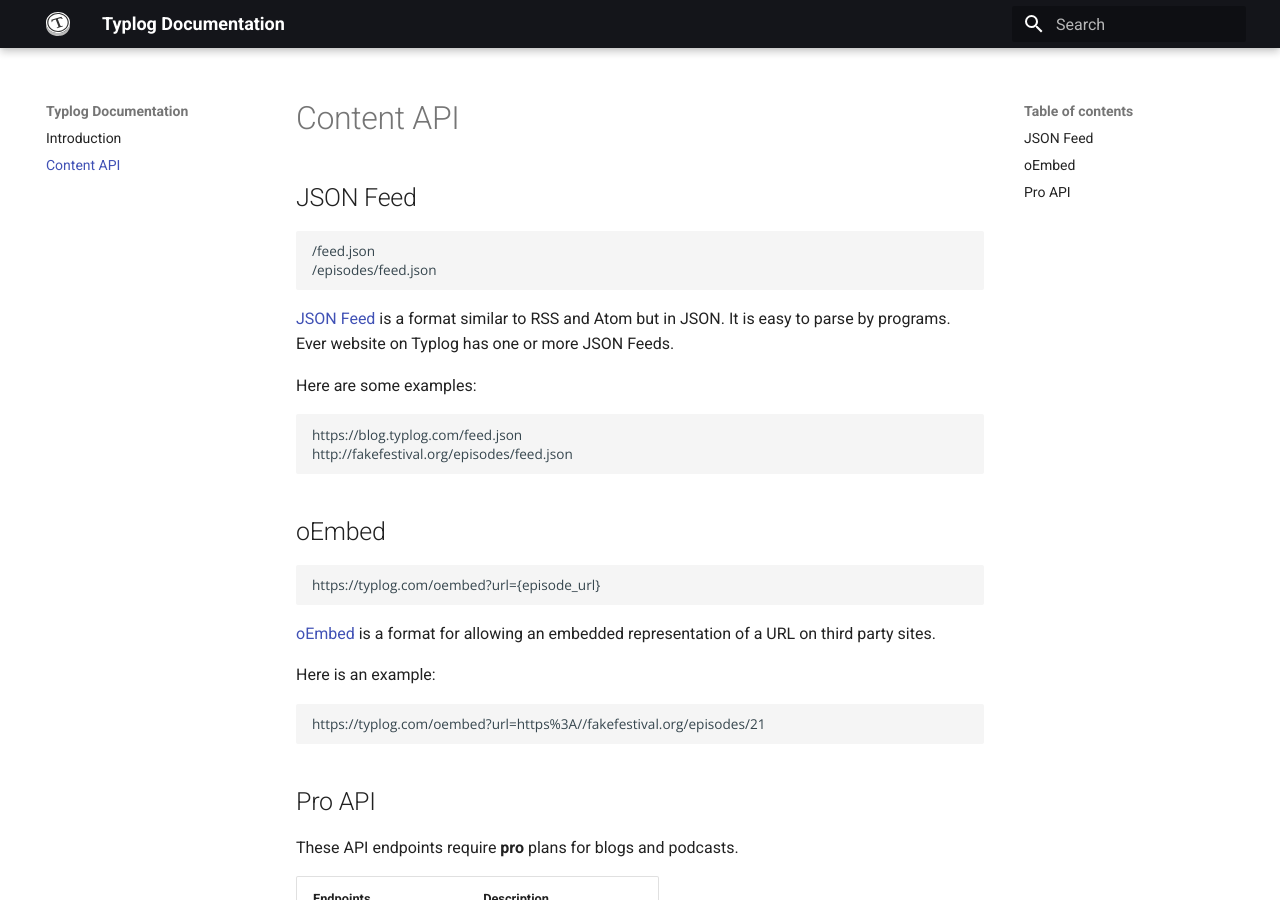
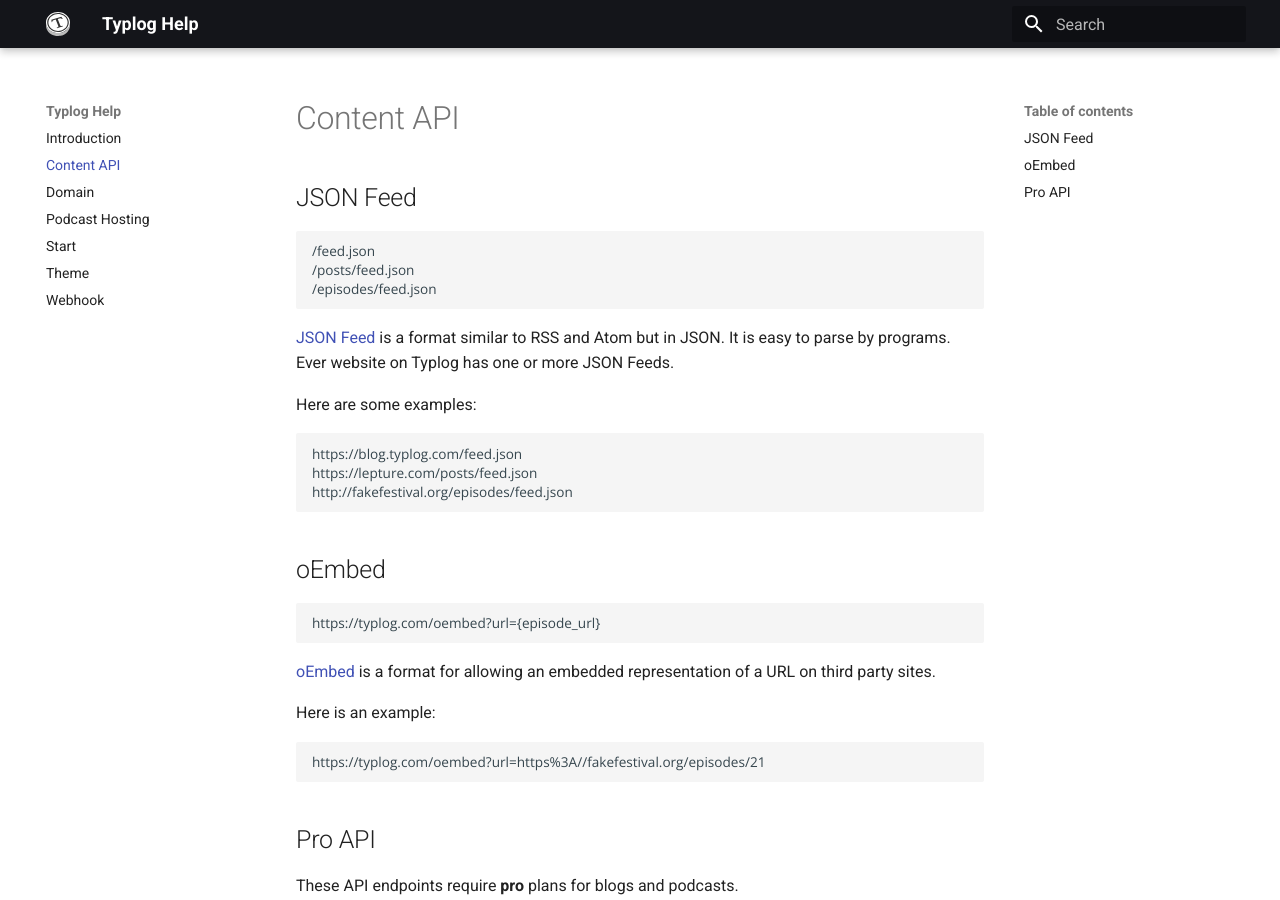
Before and after one commit to typlog/docs, an MkDocs documentation site: the page built from docs/content-api.md, in a window 1280 px wide and 900 px high. Built offline with MkDocs 1.6.1 and Material for MkDocs 9.7.7, drawn with Linux system fonts in a browser that asks for light colours.

Commit message:
prepare files for documentation

````diff
--- a/docs/content-api.md
+++ b/docs/content-api.md
@@ -11,6 +11,7 @@
 
 ```
 /feed.json
+/posts/feed.json
 /episodes/feed.json
 ```
 
@@ -22,6 +23,7 @@
 
 ```
 https://blog.typlog.com/feed.json
+https://lepture.com/posts/feed.json
 http://fakefestival.org/episodes/feed.json
 ```
 
--- a/mkdocs.yml
+++ b/mkdocs.yml
@@ -1,4 +1,4 @@
-site_name: Typlog Documentation
+site_name: Typlog Help
 theme:
   name: material
   palette:
````
Also changed, not shown: other parts of docs/content-api.md (+1 -1 lines), docs/podcast.md (added, +6 -0 lines), docs/theme.md (added, +36 -0 lines), docs/domain.md (added), docs/start.md (added), docs/webhook.md (added), 1 other file.
